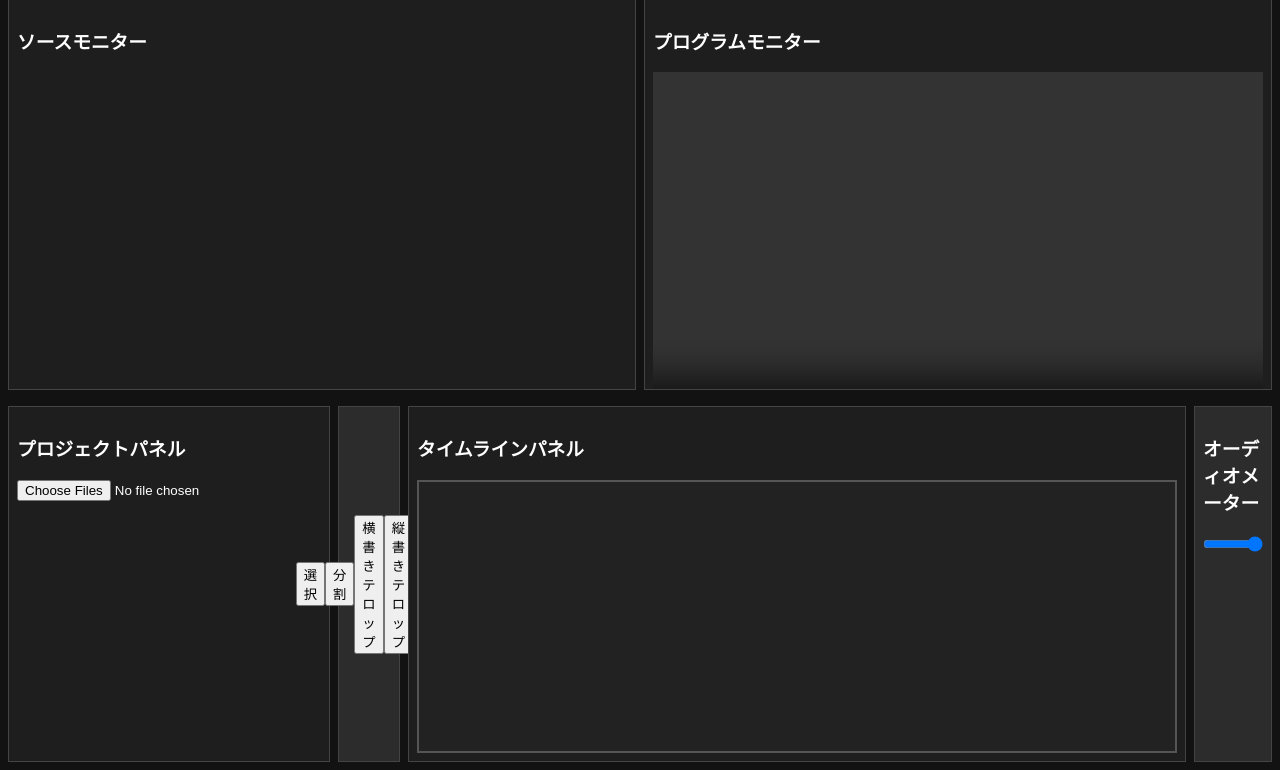
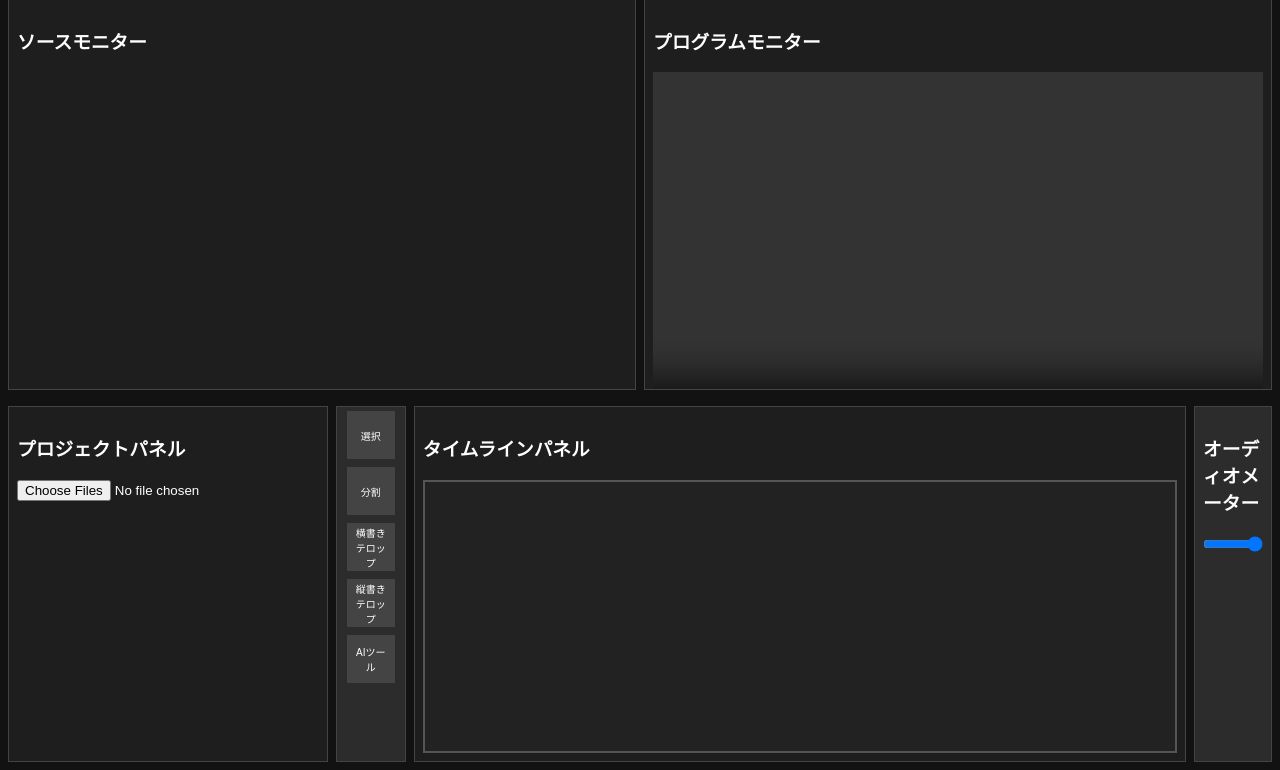
Before and after one commit to takasimakakeru/PremierePro, a PHP site: page /app.html in a window 1280 px wide. Shown: the part 30-800 px from the top of the page. Run offline with PHP 8.4, Linux system fonts and the light colour scheme.

Commit message:
Update main.css

```diff
--- a/styles/main.css
+++ b/styles/main.css
@@ -15,14 +15,7 @@ header {
   border-bottom: 1px solid #444;
 }
 
-#toolbar button {
-  margin-right: 8px;
-  padding: 8px 12px;
-  background-color: #333;
-  color: white;
-  border: none;
-  cursor: pointer;
-}
+
 
 main {
   flex: 1;
@@ -77,9 +70,27 @@ main {
   background: #2c2c2c;
   border: 1px solid #444;
   display: flex;
+  flex-direction: column;
+  align-items: center;
+  padding: 4px;
+  gap: 8px;
+}
+
+/* ツールバーのボタン用スタイル */
+#tool-bar button {
+  width: 48px;
+  height: 48px;
+  background-color: #444;
+  color: #fff;
+  border: none;
+  font-size: 10px;
+  cursor: pointer;
+  display: flex;
   align-items: center;
   justify-content: center;
+  text-align: center;
 }
+
 
 #timeline-panel {
   flex: 3;
```
